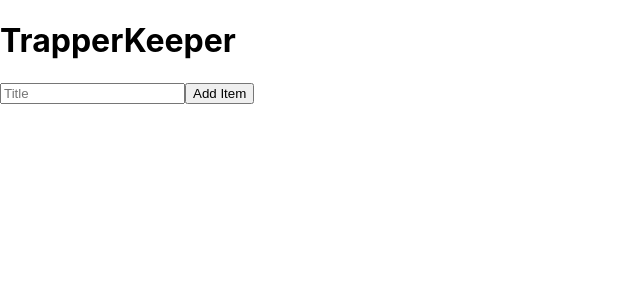
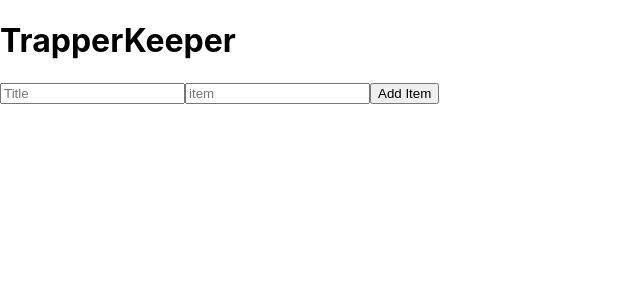
Before and after one commit to ericweissman/trapper-keeper, a React (Create React App) app: page /new-note in a window 1280 px wide. Shown: the top 300 px of the page, without its empty margins (0-640 px from the left). Built offline with nearby package versions, Linux system fonts and the light colour scheme.

Commit message:
Add initial item field

```diff
--- a/src/containers/NoteForm/NoteForm.js
+++ b/src/containers/NoteForm/NoteForm.js
@@ -12,14 +12,19 @@ export class NoteForm extends Component {
     }
   }
 
+  componentDidMount = () => {
+    this.setState({ items: [{ id: Date.now(), description: '', noteID: this.state.note.id }] })
+  }
+
   //  this.props.items ||
 
   handleOnChange = (e) => {
     const { name, value } = e.target
+    const { items, note } = this.state
     if (name === 'title') {
-      this.setState({ note: {title: value} })
+      this.setState({ note: {title: value, id: note.id} })
     } else {
-      const newItems = this.state.items.map(item => {
+      const newItems = items.map(item => {
         if (item.id === parseInt(name)) {
           item.description = value
         }
@@ -30,8 +35,9 @@ export class NoteForm extends Component {
   }
 
   handleAddItem = (e) => {
+    const { items, note } = this.state;
     e.preventDefault()
-    this.setState({ items: [...this.state.items, { id: Date.now(), description: '', noteID: this.state.note.id }] })
+    this.setState({ items: [...items, { id: Date.now(), description: '', noteID: note.id }] })
   }
 
   render() {
```
